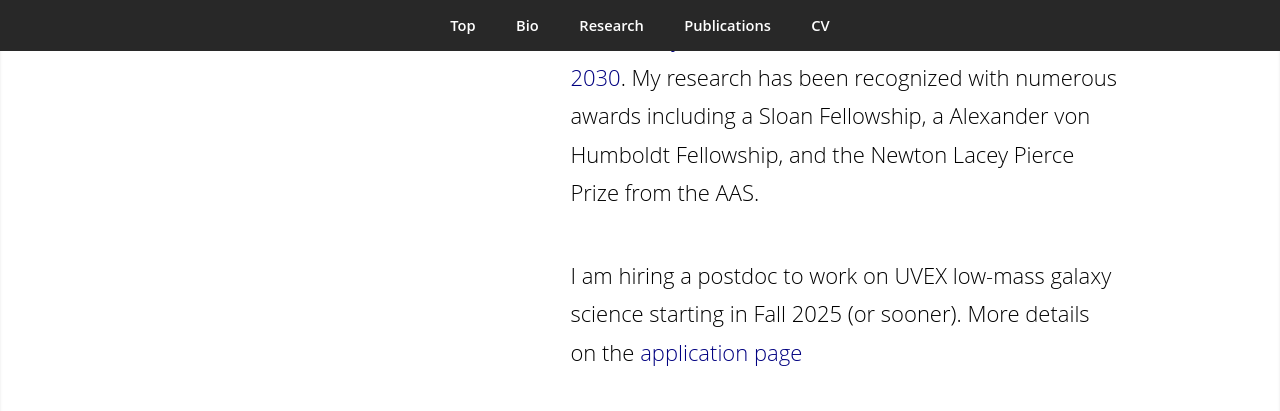
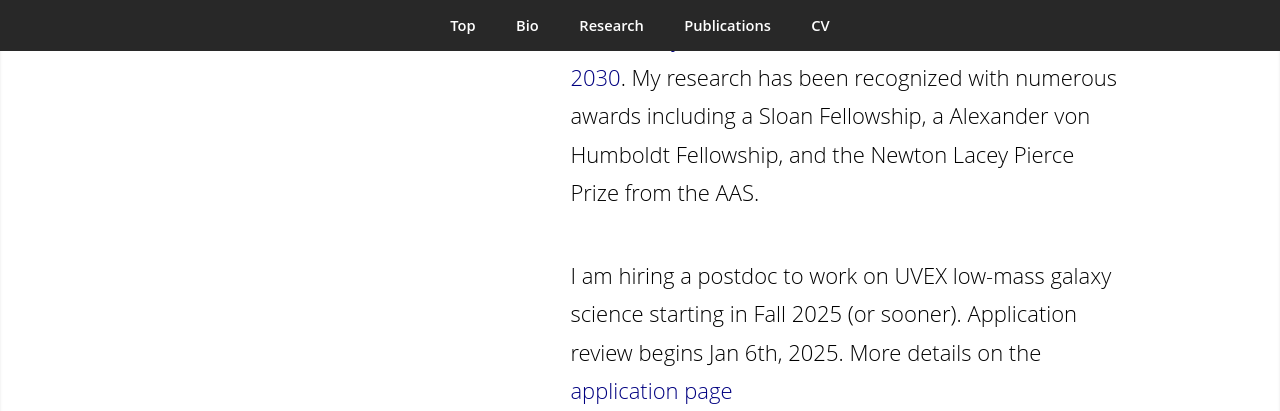
Before and after one commit to dweisz/dweisz.github.io, a Jekyll site: the page index.html, which Jekyll copies as it is, in a window 1280 px wide and 900 px high, scrolled down 717 px, cut to the strip 0-411 px from the top of the window. Built offline with Jekyll 4.4.1, drawn with Linux system fonts in a browser that asks for light colours; nearby versions of some CDN libraries; library files that are not in the unit come from our copies; comment, search, counter and statistics services are not loaded.

Commit message:
Update index.html

```diff
--- a/index.html
+++ b/index.html
@@ -58,7 +58,7 @@
 							</header>
 							<p>I have broad interests in <a href="https://arxiv.org/abs/1901.07571" id="link">near-field cosmology</a>, stars, dark matter, and the smallest galaxies in the Universe. I do a lot of space-based observing, statistical modeling, and comparisons of data to theoretical predictions from stellar evolution and galaxy formation models.  I am the PI of the JWST <a href="http://ers-stars.github.io" id="link">Early Release Science program for resolved stellar populations</a> and PI of the HST Treasury Survey of M31 Satellite Galaxies.  I am on the core leadership team of <a href="https://www.uvex.caltech.edu" id="link">UVEX</a> and I lead its low-mass, low-metallicity science program.  <a href="https://www.nasa.gov/news-release/new-nasa-mission-will-study-ultraviolet-sky-stars-stellar-explosions/" id="link">The UVEX mission was selected by NASA in 2024 and is slated to launch in 2030</a>.  My research has been recognized with numerous awards including a Sloan Fellowship, a Alexander von Humboldt Fellowship, and the Newton Lacey Pierce Prize from the AAS. </p>
 
-							<p> I am hiring a postdoc to work on UVEX low-mass galaxy science starting in Fall 2025 (or sooner).  More details on the <a href="https://aprecruit.berkeley.edu/JPF04695" id="link">application page</a></p>
+							<p> I am hiring a postdoc to work on UVEX low-mass galaxy science starting in Fall 2025 (or sooner). Application review begins Jan 6th, 2025. More details on the <a href="https://aprecruit.berkeley.edu/JPF04695" id="link">application page</a></p>
 
 
         </div> </div>
```
